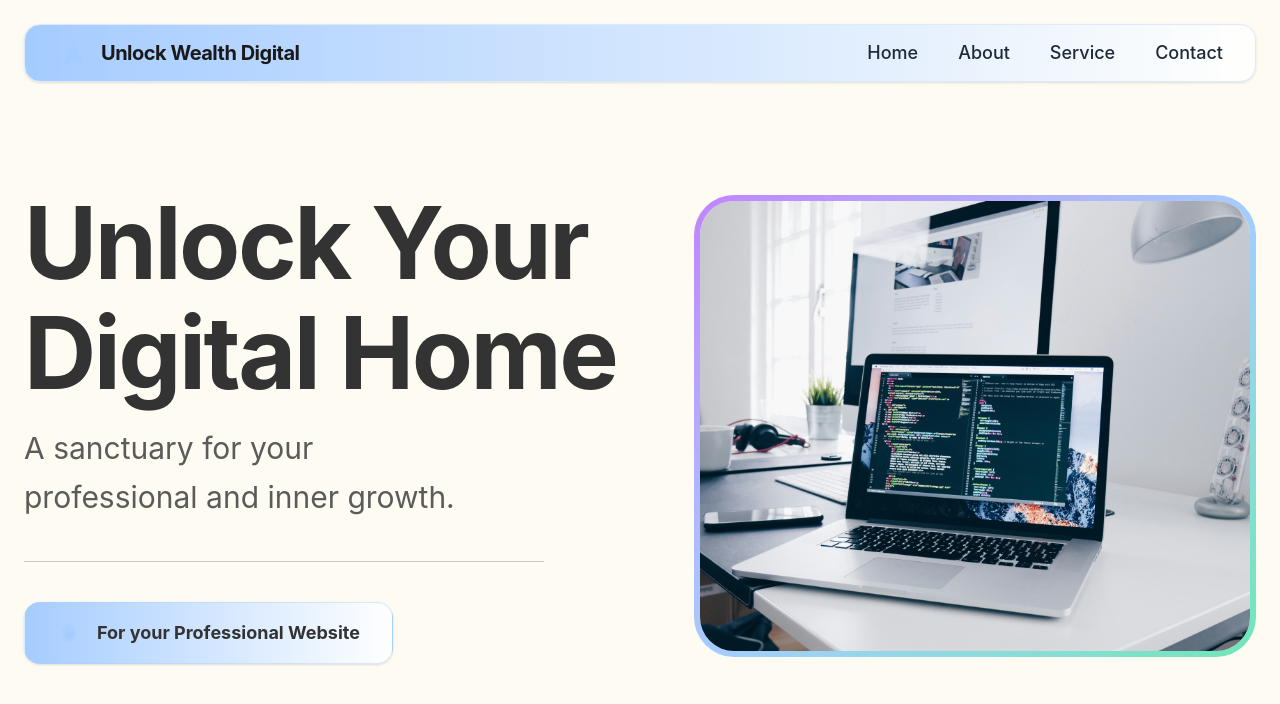
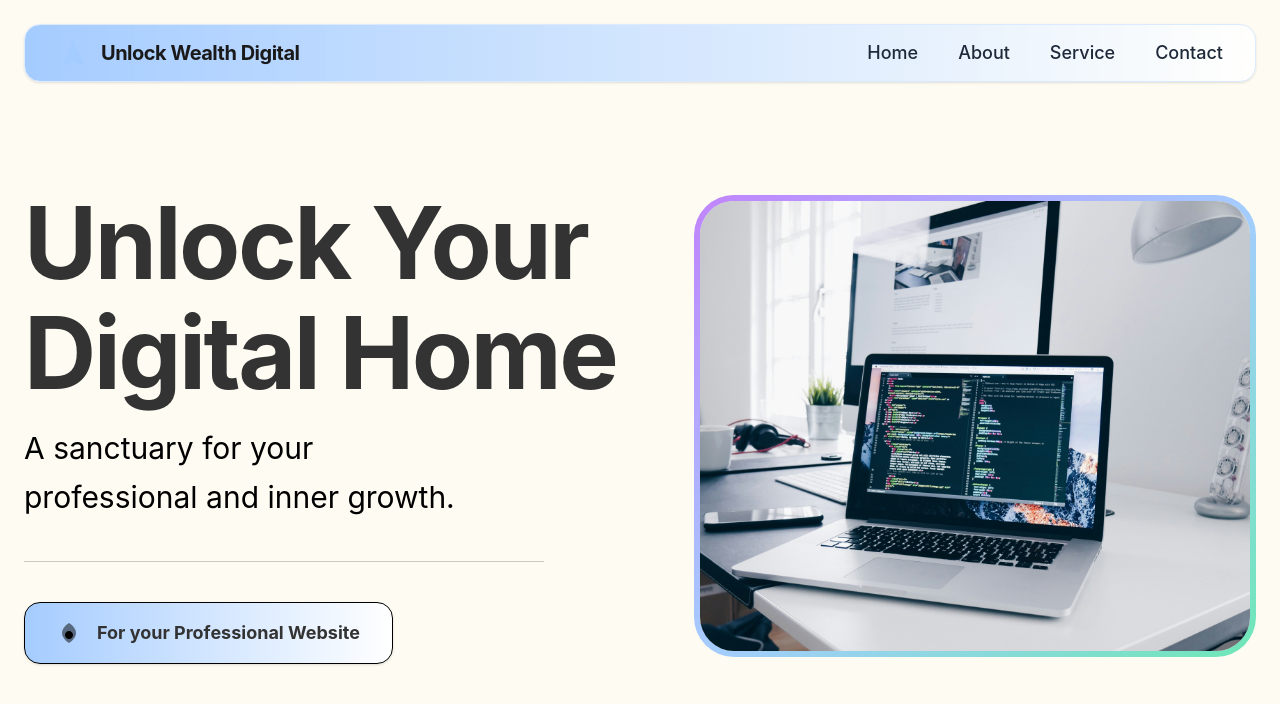
Before and after one commit to helenthant8/Unlockwealthdigital, a React (Vite) app: page / in a window 1280 px wide. Shown: the top 704 px of the page. Built offline with nearby package versions, Linux system fonts and the light colour scheme.

Commit message:
feat:hero_ui_add

```diff
--- a/src/components/home/Hero.tsx
+++ b/src/components/home/Hero.tsx
@@ -6,22 +6,22 @@
       {/* Left Content */}
       <div className="w-1/2 flex flex-col gap-10">
         <div className="space-y-4">
-          <h1 className="text-[100px] font-bold text-[#333333] leading-[1.1] tracking-tight">
+          <h1 className="text-[100px] font-bold text-hero-dark leading-[1.1] tracking-tight">
             Unlock Your <br />
             <span className="inline-block">Digital Home</span>
           </h1>
 
-          <p className="text-3xl text-[#333333]/80 font-normal leading-relaxed max-w-md">
+          <p className="text-3xl text-hero-dark/80 font-normal leading-relaxed max-w-md">
             A sanctuary for your professional and inner growth.
           </p>
         </div>
 
         {/* Separator Line */}
-        <div className="w-130 h-px bg-black/20"></div>
+        <div className="w-separator h-px bg-separator"></div>
 
-        {/* Custom CTA Button */}
-        <button className="group w-fit flex items-center gap-4 bg-linear-to-r from-[#A5CCFF] to-white border border-[#A5CCFF]/40 px-8 py-4 rounded-2xl shadow-sm hover:shadow-md transition-all">
-          <div className="text-[#A5CCFF]">
+        {/* CTA Button */}
+        <button className="group w-fit flex items-center gap-4 bg-cta-gradient border border-brand-blue/40 px-8 py-4 rounded-2xl shadow-sm hover:shadow-md transition-all">
+          <div className="text-brand-blue">
             <svg width="24" height="24" viewBox="0 0 24 24" fill="currentColor">
               <path
                 d="M12 22C12 22 19 18 19 12C19 6 12 2 12 2C12 2 5 6 5 12C5 18 12 22 12 22Z"
@@ -30,7 +30,7 @@
               <path d="M12 18C14.2091 18 16 16.2091 16 14C16 11.7909 14.2091 10 12 10C9.79086 10 8 11.7909 8 14C8 16.2091 9.79086 18 12 18Z" />
             </svg>
           </div>
-          <span className="font-bold text-[#333333] text-lg">
+          <span className="font-bold text-hero-dark text-lg">
             For your Professional Website
           </span>
         </button>
@@ -38,7 +38,7 @@
 
       {/* Right Content */}
       <div className="w-1/2 flex justify-end">
-        <div className="relative p-1.5 rounded-[40px] bg-linear-to-br from-[#C084FC] via-[#A5CCFF] to-[#6EE7B7]">
+        <div className="relative p-1.5 rounded-[40px] bg-hero-border-gradient">
           {/* Inner Image Container */}
           <div className="bg-[#FDFBF2] rounded-[34px] overflow-hidden w-137.5 h-112.5 shadow-inner">
             <img
@@ -49,7 +49,7 @@
           </div>
 
           {/* Floating Accent */}
-          <div className="absolute -right-4 top-1/2 -translate-y-1/2 w-8 h-40 bg-[#A5CCFF]/20 blur-2xl -z-10"></div>
+          <div className="absolute -right-4 top-1/2 -translate-y-1/2 w-8 h-40 bg-brand-blue/20 blur-2xl -z-10"></div>
         </div>
       </div>
     </section>
--- a/src/index.css
+++ b/src/index.css
@@ -18,4 +18,30 @@
   .border-brand-soft {
     border-color: #dbeafe; /* blue-100 */
   }
+
+  /* Hero Component */
+  /* Text Colors */
+  .text-hero-dark {
+    color: #333333;
+  }
+
+  /* Separator & Accents */
+  .bg-separator {
+    background-color: rgba(0, 0, 0, 0.2);
+  }
+
+  /* Hero Image Gradient Border */
+  .bg-hero-border-gradient {
+    background: linear-gradient(to bottom right, #C084FC, #A5CCFF, #6EE7B7);
+  }
+
+  /* Button Background Gradient */
+  .bg-cta-gradient {
+    background: linear-gradient(to right, #A5CCFF, #ffffff);
+  }
+
+  /* Specific Sizes */
+  .w-separator {
+    width: 32.5rem;
+  }
 }
```
